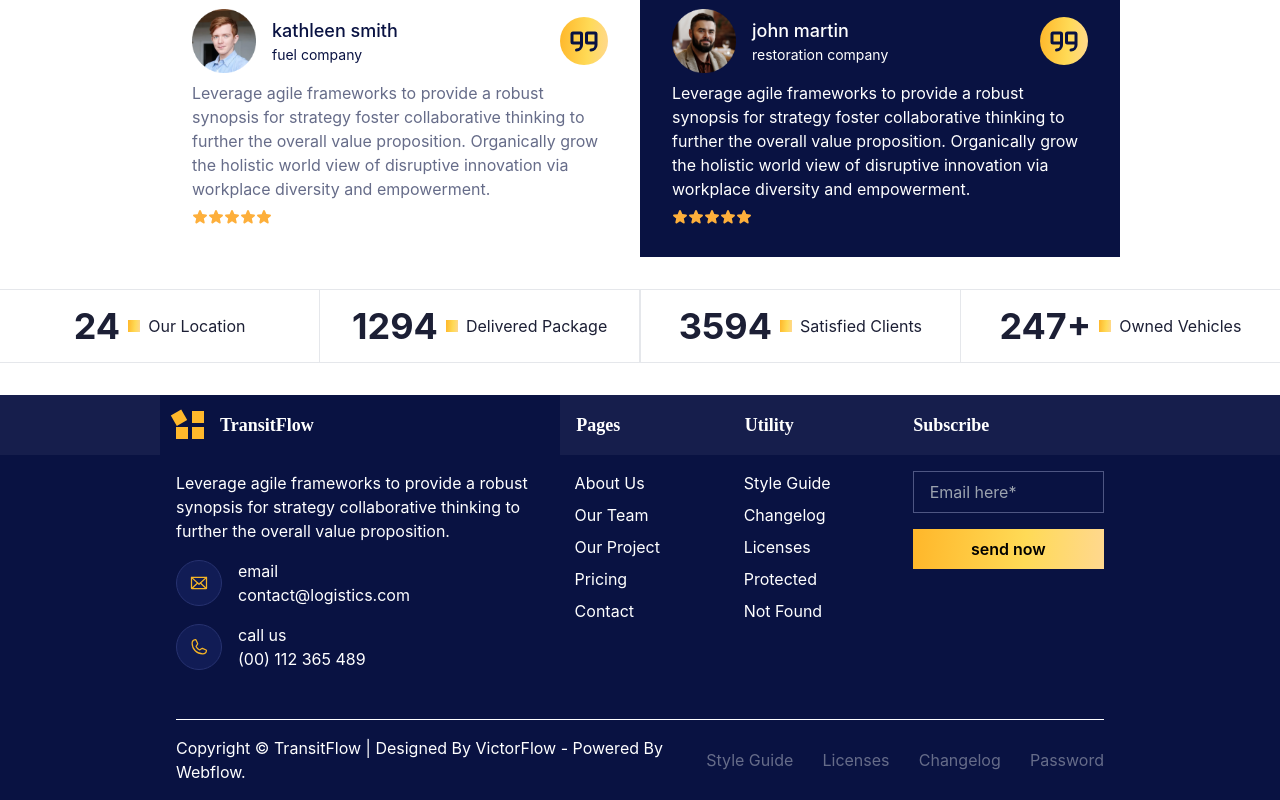
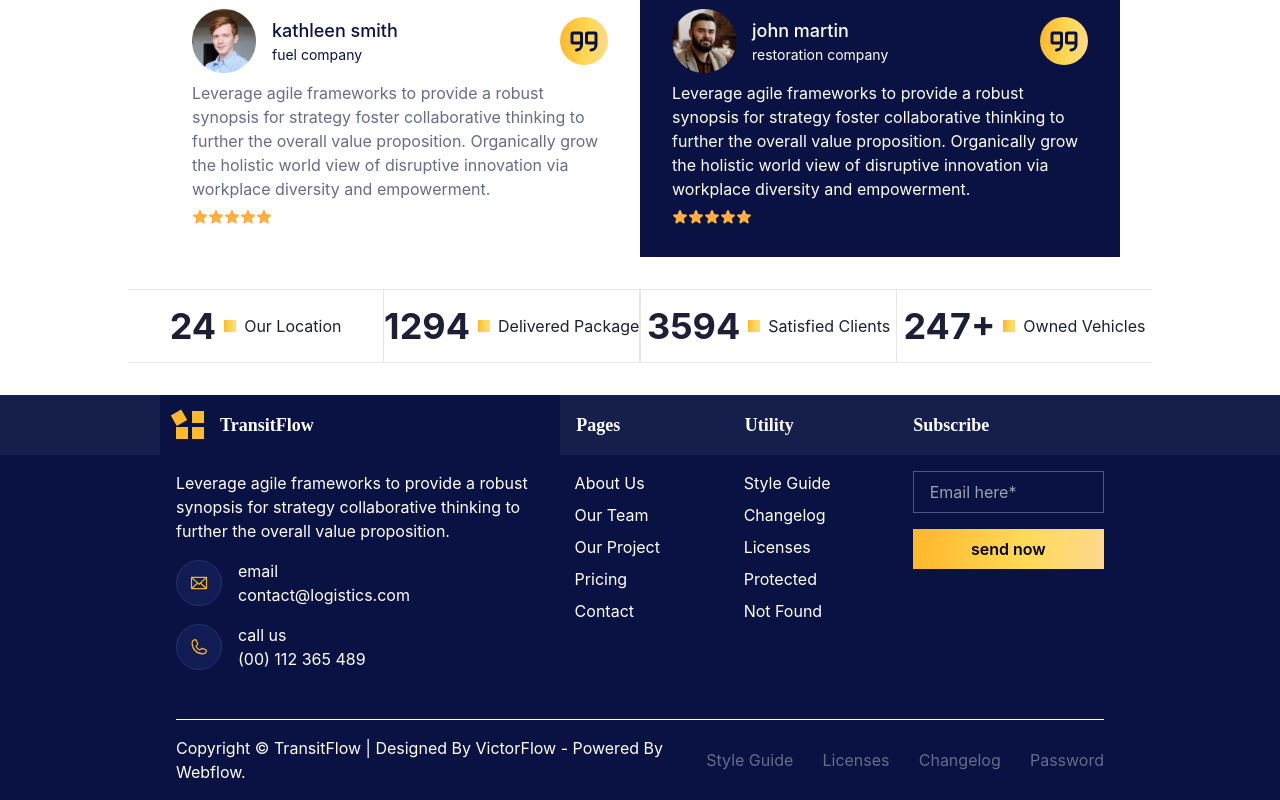
Before and after one commit to smartcollins/logistics, a React (Create React App) app: page /service in a window 1280 px wide. Shown: the part 1964-2764 px from the top of the page. Built offline with nearby package versions, Linux system fonts and the light colour scheme.

Commit message:
modifying Service

```diff
--- a/src/pages/Service.jsx
+++ b/src/pages/Service.jsx
@@ -63,7 +63,9 @@ const Service = ()=>{
                 <div className='w-3/4 mx-auto my-8'>
                     <Review/>
                 </div>
-                <Stat/>
+                <div className='w-4/5 mx-auto'>
+                    <Stat/>
+                </div>
             <Footer/>
         </div>
     )
```
